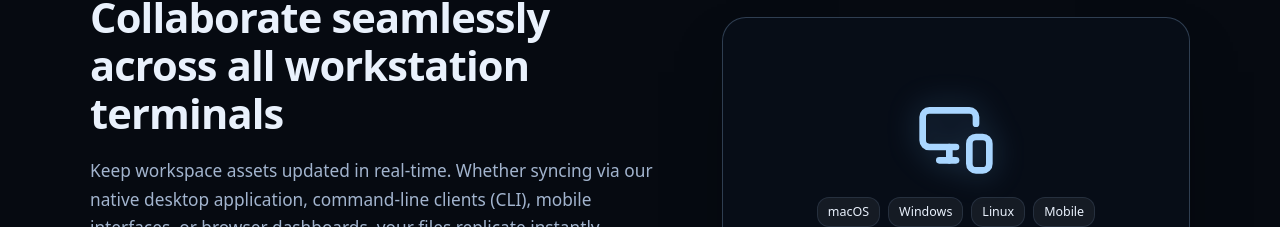
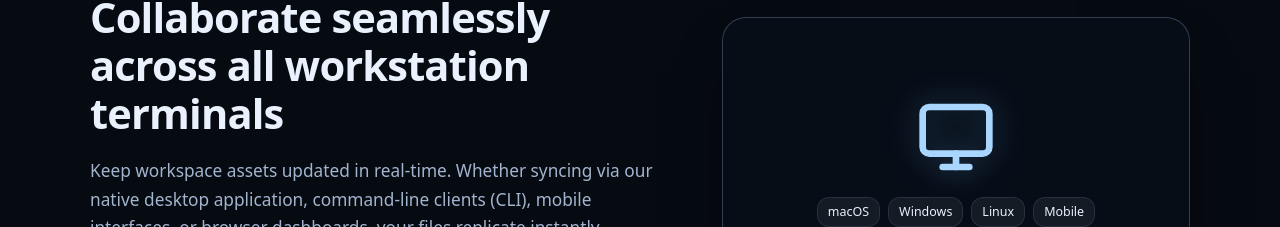
Before and after one commit to ReZo-s4m/Vaultway, a Next.js app in the folder vaultway-platform/frontend/: page / in a window 1280 px wide. Shown: the part 3898-4125 px from the top of the page. Built offline with nearby package versions, Linux system fonts and the light colour scheme.

Commit message:
Update lucide icons to fully compatible versions to resolve client runtime rendering errors

```diff
--- a/vaultway-platform/frontend/components/sections/AlternatingFeatures.tsx
+++ b/vaultway-platform/frontend/components/sections/AlternatingFeatures.tsx
@@ -1,7 +1,7 @@
 'use client';
 
 import React, { useState, useRef } from 'react';
-import { Upload, Trash2, Copy, Check, ShieldAlert, KeyRound, MonitorSmartphone, Share2 } from 'lucide-react';
+import { Upload, Trash2, Copy, Check, ShieldAlert, KeyRound, Monitor, Share2 } from 'lucide-react';
 
 interface UploadingFile {
   id: string;
@@ -310,7 +310,7 @@ export default function AlternatingFeatures() {
 
             <div className="slice-media" data-reveal data-d="1">
               <div style={{ position: 'relative', width: '280px', height: '240px', display: 'flex', flexDirection: 'column', justifyContent: 'center', alignItems: 'center', gap: '20px' }}>
-                <MonitorSmartphone size={80} style={{ color: 'var(--glow-hi)', filter: 'drop-shadow(0 0 15px rgba(109, 180, 245, 0.35))' }} />
+                <Monitor size={80} style={{ color: 'var(--glow-hi)', filter: 'drop-shadow(0 0 15px rgba(109, 180, 245, 0.35))' }} />
                 <div style={{ display: 'flex', gap: '8px' }}>
                   <span style={{ fontSize: '0.78rem', background: 'rgba(255,255,255,0.06)', border: '1px solid var(--line)', padding: '4px 10px', borderRadius: '12px' }}>macOS</span>
                   <span style={{ fontSize: '0.78rem', background: 'rgba(255,255,255,0.06)', border: '1px solid var(--line)', padding: '4px 10px', borderRadius: '12px' }}>Windows</span>
--- a/vaultway-platform/frontend/components/sections/ProductCards.tsx
+++ b/vaultway-platform/frontend/components/sections/ProductCards.tsx
@@ -1,5 +1,5 @@
 import Link from 'next/link';
-import { Cloud, Lock, Shield, MessageSquare, History } from 'lucide-react';
+import { Cloud, Lock, Shield, MessageSquare, Activity } from 'lucide-react';
 
 const PRODUCTS = [
   {
@@ -31,7 +31,7 @@ const PRODUCTS = [
     linkText: 'Discover Rooms',
   },
   {
-    icon: History,
+    icon: Activity,
     title: 'Immutable Audit Logs',
     desc: 'Track workspace access and viewing trails with cryptographically signed, tamper-proof activity audit histories.',
     href: '/security',
--- a/vaultway-platform/frontend/components/sections/SocialProof.tsx
+++ b/vaultway-platform/frontend/components/sections/SocialProof.tsx
@@ -1,4 +1,4 @@
-import { Users, ShieldCheck, Globe, HelpCircle } from 'lucide-react';
+import { Users, Shield, Globe, HelpCircle } from 'lucide-react';
 import Link from 'next/link';
 
 export default function SocialProof() {
@@ -34,7 +34,7 @@ export default function SocialProof() {
 
             <div className="proof-stat">
               <div className="proof-stat-icon" style={{ backgroundColor: 'rgba(109, 180, 245, 0.1)', color: 'var(--glow)' }}>
-                <ShieldCheck />
+                <Shield />
               </div>
               <div className="proof-stat-info">
                 <h5>Files Protected</h5>
```
